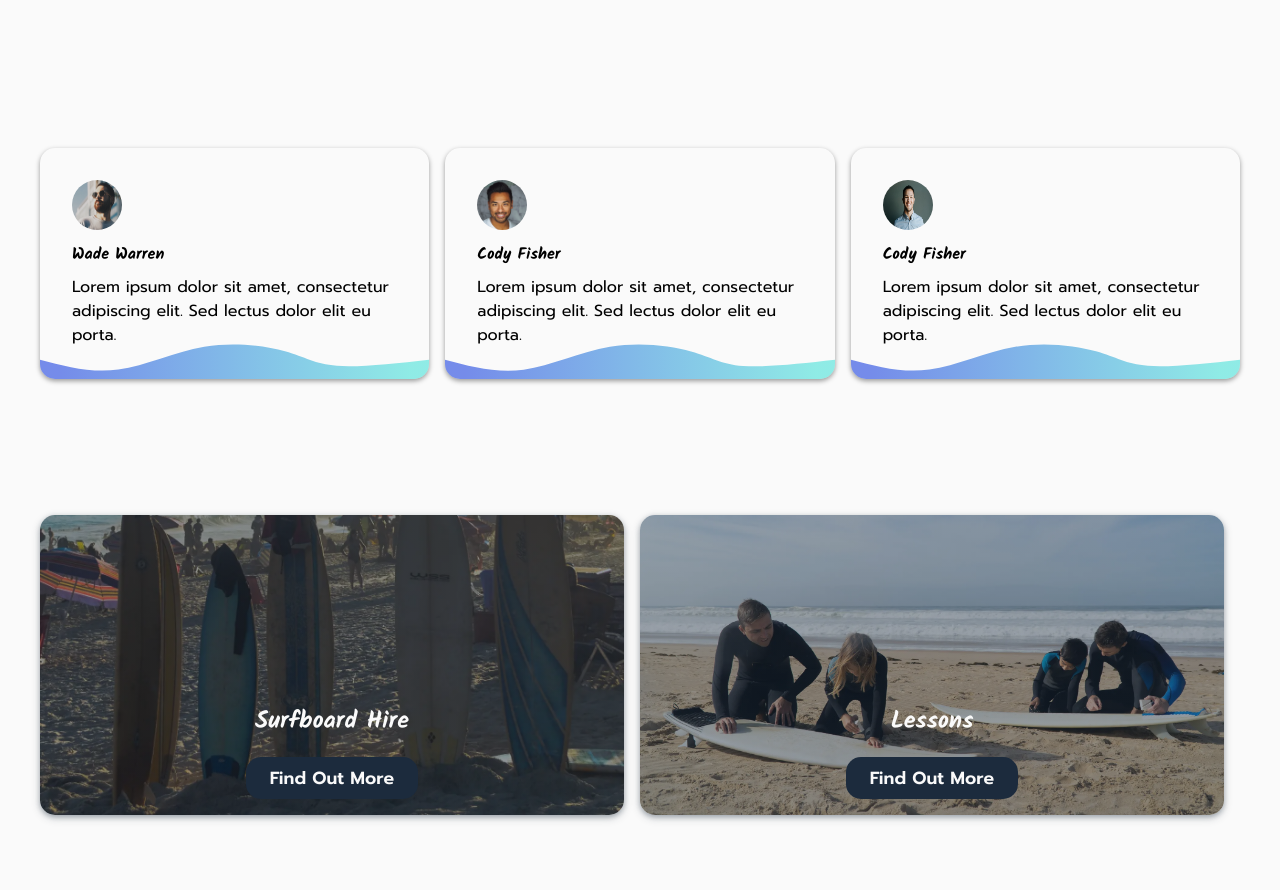
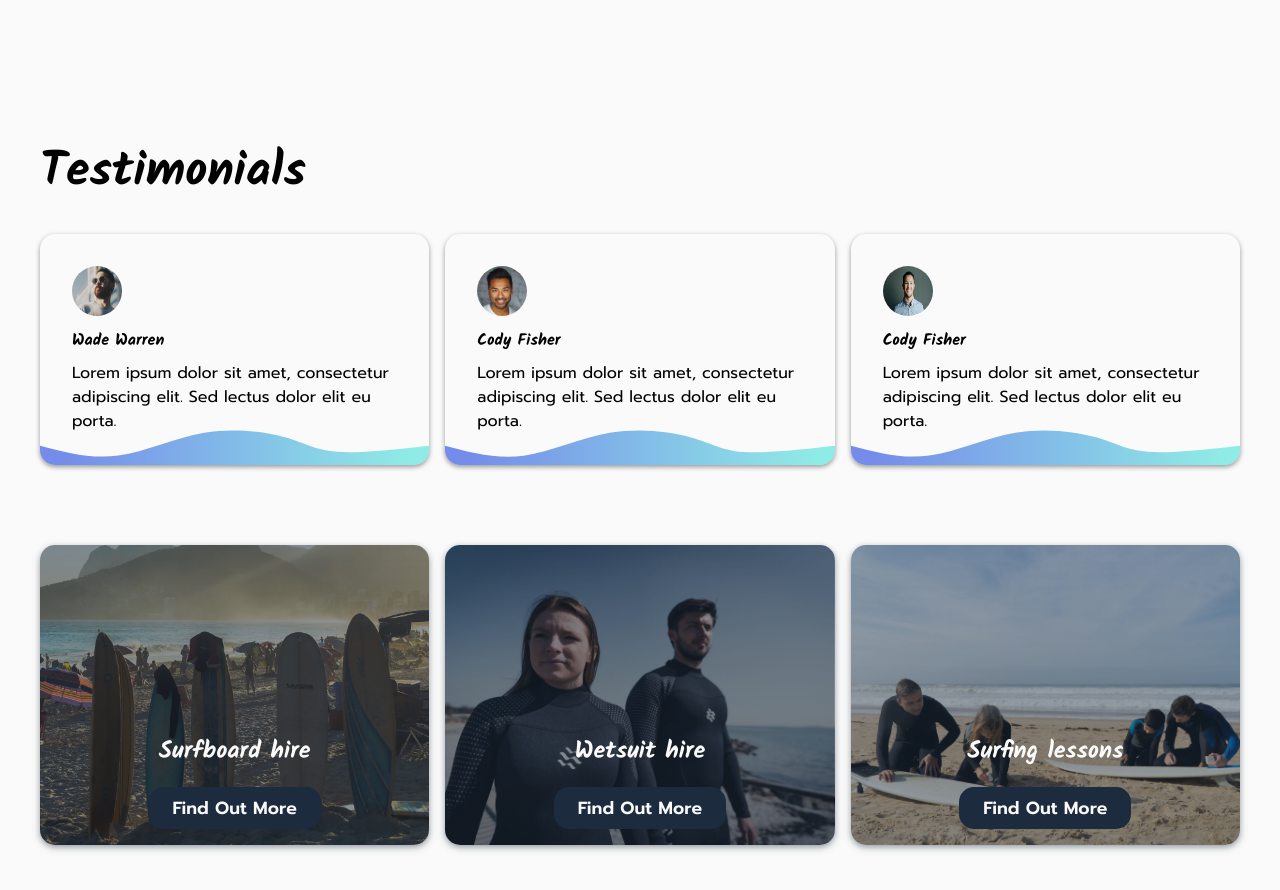
Before and after one commit to chrisbailey85/Surfers-Paradise, a plain HTML site: page public/wetsuits.html in a window 1280 px wide. Shown: the part 1900-2790 px from the top of the page. Drawn offline with nearby package versions, Linux system fonts and the light colour scheme; no server answers.

Commit message:
added padding to header (desktop) and made mobile nav hight smaller

```diff
--- a/public/wetsuits.html
+++ b/public/wetsuits.html
@@ -207,6 +207,7 @@
       </section>
 
       <section class="testimonials container">
+        <h2 class="heading heading--l">Testimonials</h2>
         <div class="testimonial__cards">
           <div class="testimonial__card">
             <div class="testimonial__img">
@@ -237,6 +238,22 @@
               Lorem ipsum dolor sit amet, consectetur adipiscing elit. Sed
               lectus dolor elit eu porta.
             </p>
+          </div>
+        </div>
+      </section>
+      <section class="services container">
+        <div class="home__cards">
+          <div class="home__card longboard">
+            <h2 class="heading card--heading">Surfboard hire</h2>
+            <a href="./surfboard.html" class="card__link">find out more</a>
+          </div>
+          <div class="home__card wetsuits">
+            <h2 class="heading card--heading">Wetsuit hire</h2>
+            <a href="./wetsuits.html" class="card__link">find out more</a>
+          </div>
+          <div class="home__card lessons">
+            <h2 class="heading card--heading">Surfing lessons</h2>
+            <a href="./lessons.html" class="card__link">find out more</a>
           </div>
         </div>
       </section>
--- a/src/sass/style.scss
+++ b/src/sass/style.scss
@@ -74,7 +74,7 @@ label {
   top: 100%;
   left: 0;
   width: 100%;
-  height: 100vh;
+  height: 90vh;
   background: linear-gradient(
       0deg,
       rgba(0, 130, 137, 0.5),
@@ -411,6 +411,7 @@ section:not(.banner) {
     font-family: 'Kalam', cursive;
     font-size: 1.2rem;
     text-decoration: none;
+    transition: color 0.3s ease-in-out;
   }
   .phone {
     display: flex;
@@ -569,7 +570,7 @@ section:not(.banner) {
 @media (min-width: 1024px) {
   .header {
     position: relative;
-    padding: 0.5rem 0;
+    padding: 1rem 0;
     .container {
       display: flex;
       justify-content: space-between;
@@ -588,7 +589,8 @@ section:not(.banner) {
   }
   .logo {
     width: 200px;
-    height: 60px;
+    height: 1.5rem;
+    background-size: 100%;
   }
   .nav__list {
     all: unset;
```
Also changed, not shown: public/css/style.css.
